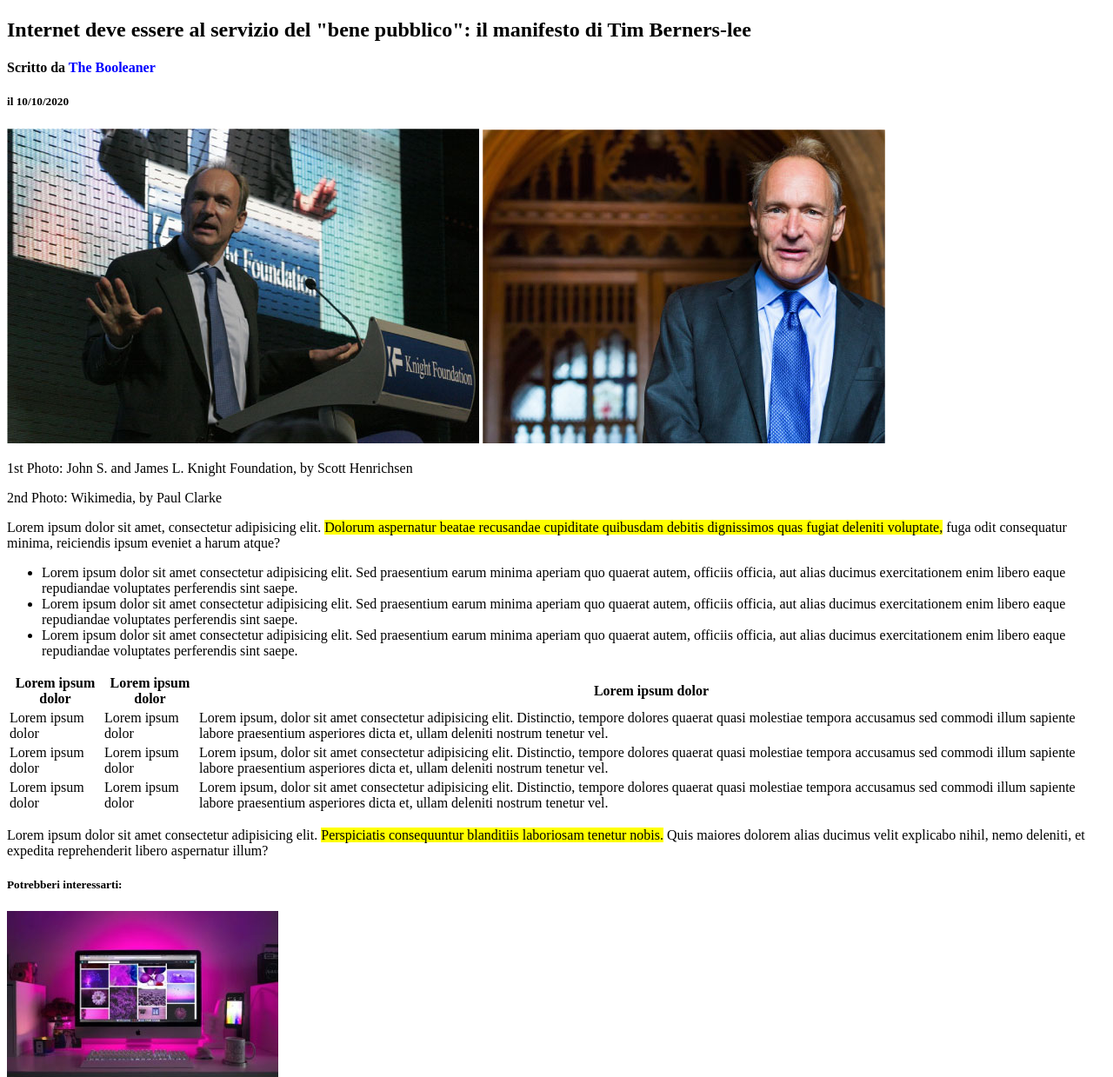
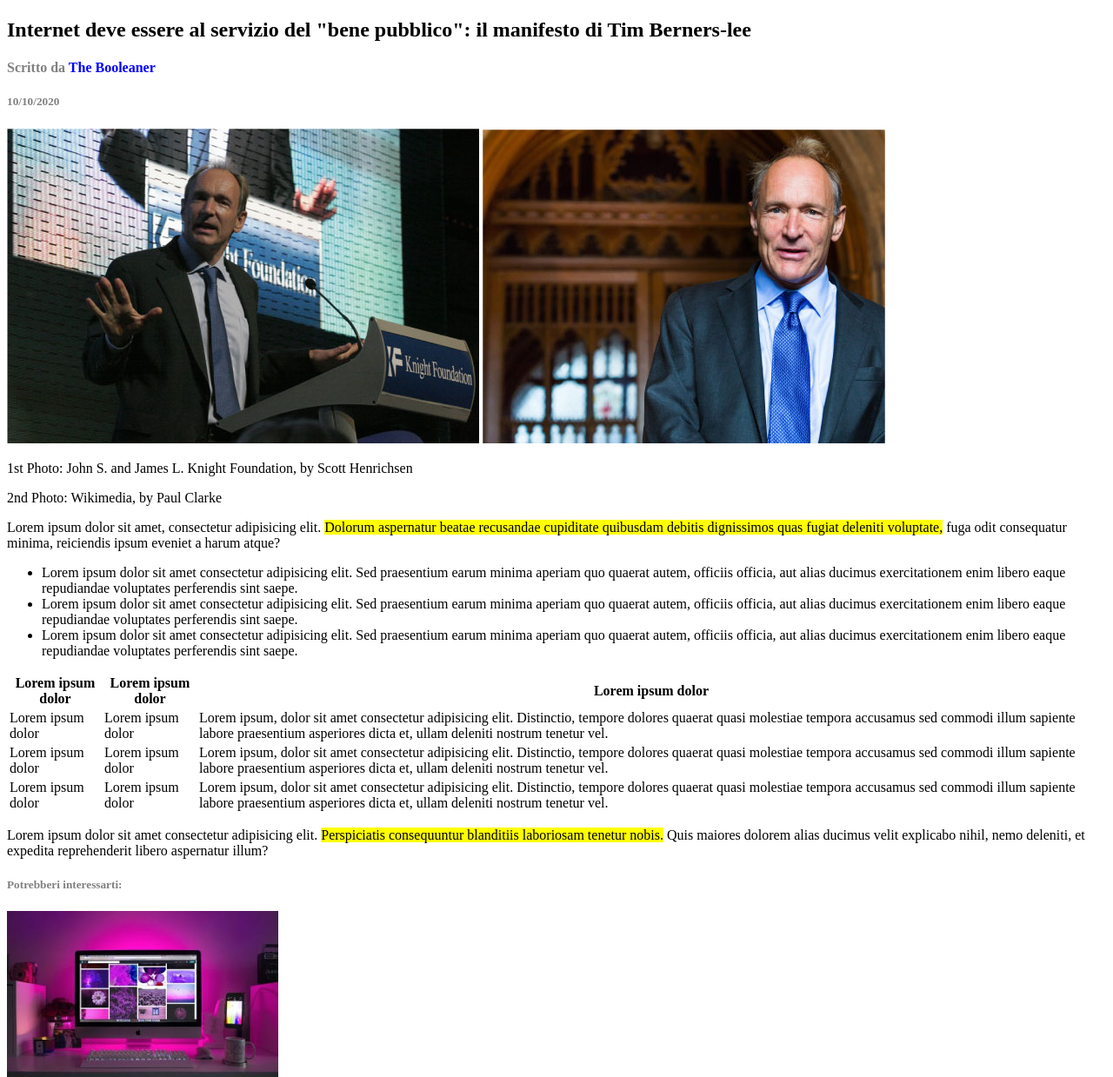
Before and after one commit to AlexandruConstantinBurlacu/html-css-booleaner, a plain HTML site: page index.html in a window 1280 px wide. Shown: the part 61-1300 px from the top of the page at 87% size. Drawn offline with Linux system fonts and the light colour scheme; files whose address does not match are found by name.

Commit message:
aggiunta scritte colore grigio

```diff
--- a/index.html
+++ b/index.html
@@ -14,8 +14,8 @@
         <main>
             <section>     <!--titolo e immagini-->
                 <h1>Internet deve essere al servizio del "bene pubblico": il manifesto di Tim Berners-lee</h1>
-                <h4>Scritto da <span class="celeste">The Booleaner</span></h4>
-                <h5>il 10/10/2020</h5>
+                <h4><span class="grigio">Scritto da</span> <span class="celeste">The Booleaner</span></h4>
+                <h5><span class="grigio"> 10/10/2020</span></h5>
                 <img src="tim-1.jpg" alt="immagine tim 1">
                 <img src="tim-2.jpg" alt="immagine tim 2">
                 <p>1st Photo: John S. and James L. Knight Foundation, by Scott Henrichsen</p>
@@ -63,7 +63,7 @@
             </section>
         </main>
         <footer>     <!--video suggeriti-->
-            <h5>Potrebberi interessarti:</h5>
+            <h5><span class="grigio">Potrebberi interessarti:</span></h5>
             <img src="monitor.jpg" alt="monitor">
             <h4>Lorem ipsum dolor</h4>
             <img src="graph.jpg" alt="grafico">
--- a/style.css
+++ b/style.css
@@ -4,6 +4,10 @@
 
 .logo {
     width: 75px;
+}
+
+span.grigio {
+    color: grey;
 }
 
 span.celeste {
```
